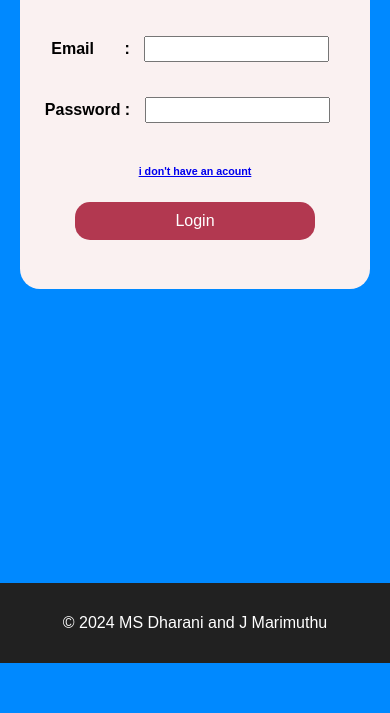
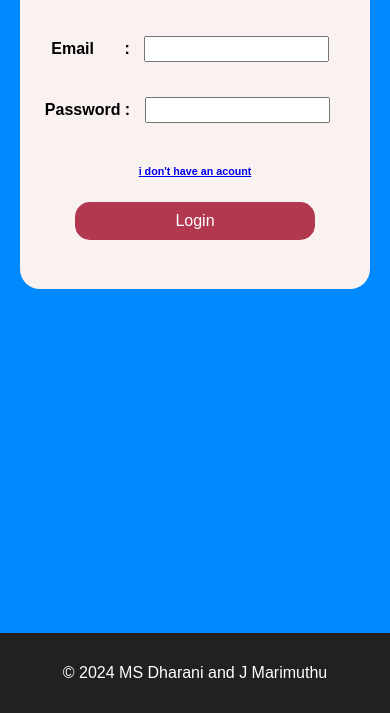
Before and after one commit to msdharani1/speed-alert, a plain HTML site: page login.html in a window 390 px wide. Shown: the part 281-994 px from the top of the page. Before the commit the page ends 944 px from the top, so only its background shows below. Drawn offline with Linux system fonts and the light colour scheme.

Commit message:
adject the video design for mobile

```diff
--- a/css/login.css
+++ b/css/login.css
@@ -108,7 +108,7 @@ body{
 .footer{
     background-color: rgb(33, 33, 33);
     position: absolute;
-    bottom: -100px;
+    bottom: -150px;
     width: 100%;
 }
 .footer{
```
